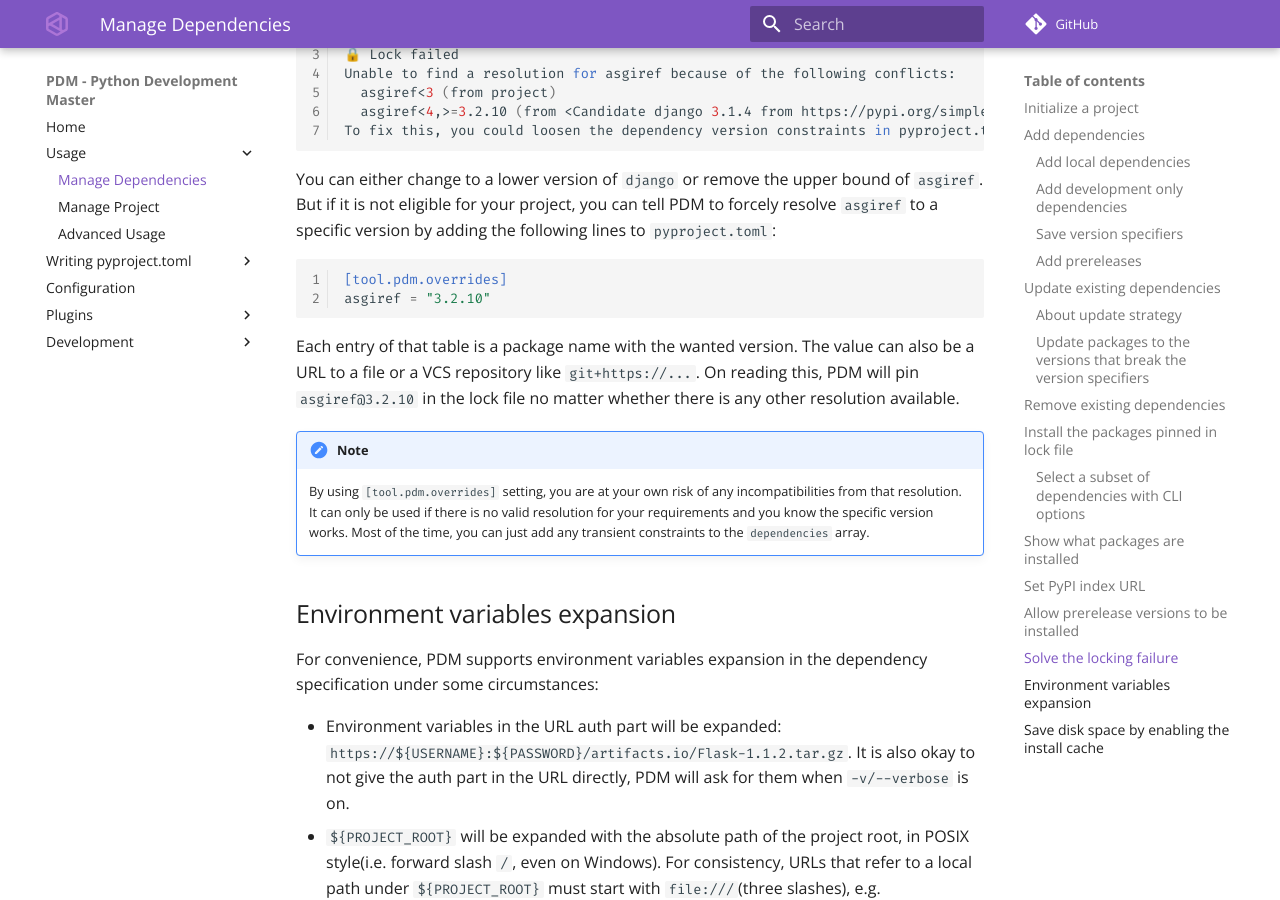
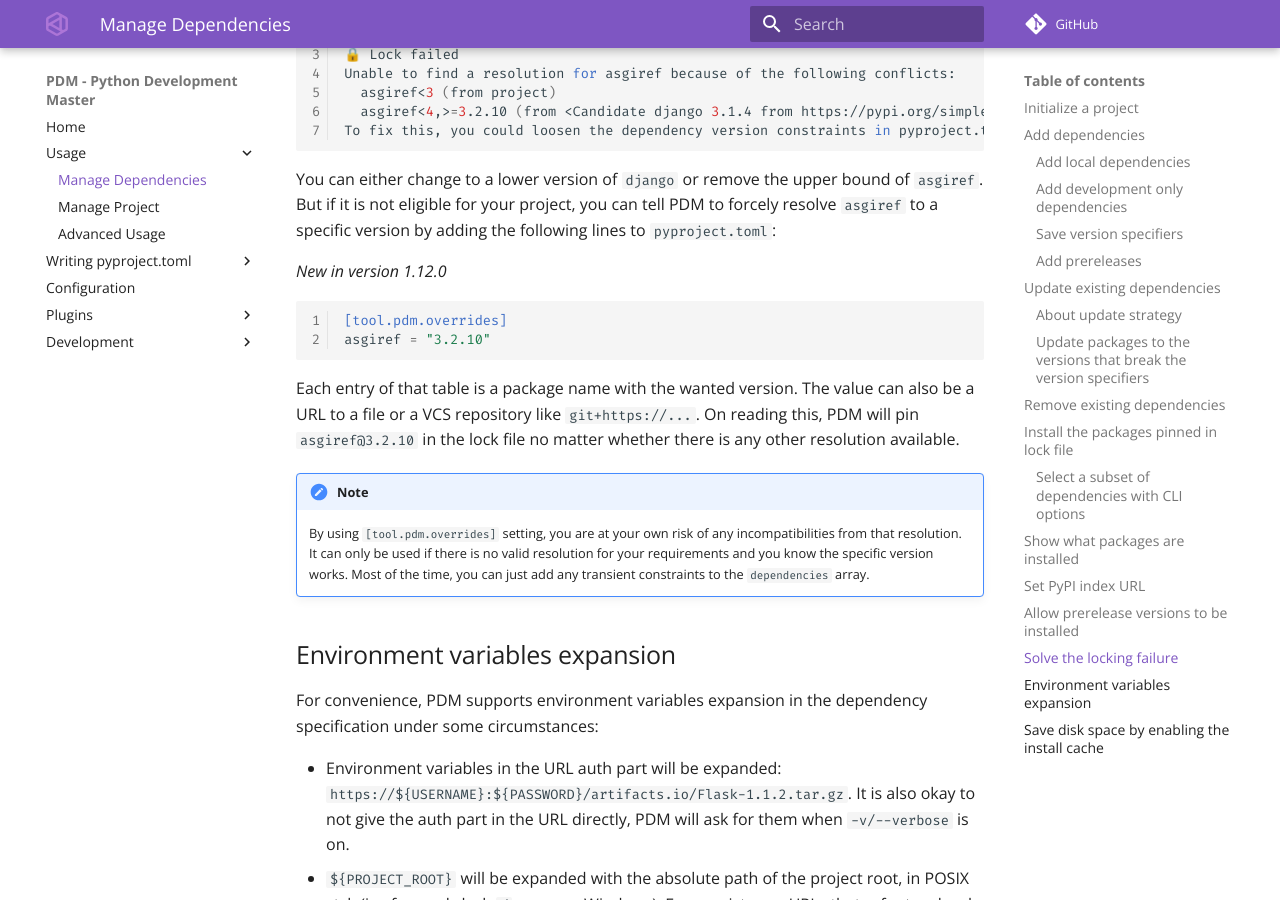
Before and after one commit to ChrisSanderser/pd-ms, an MkDocs documentation site: the page built from docs/docs/usage/dependency.md, in a window 1280 px wide and 900 px high, scrolled down 6181 px. Built offline with MkDocs 1.6.1 and Material for MkDocs 9.7.7, drawn with Linux system fonts in a browser that asks for light colours; comment, search, counter and statistics services are not loaded.

Commit message:
add version specifier

````diff
--- a/docs/docs/usage/dependency.md
+++ b/docs/docs/usage/dependency.md
@@ -261,6 +261,8 @@ To fix this, you could loosen the dependency version constraints in pyproject.to
 You can either change to a lower version of `django` or remove the upper bound of `asgiref`. But if it is not eligible for your project,
 you can tell PDM to forcely resolve `asgiref` to a specific version by adding the following lines to `pyproject.toml`:
 
+_New in version 1.12.0_
+
 ```toml
 [tool.pdm.overrides]
 asgiref = "3.2.10"
````
Also changed, not shown: docs/docs/plugin/reference.md (+2 -0 lines).
